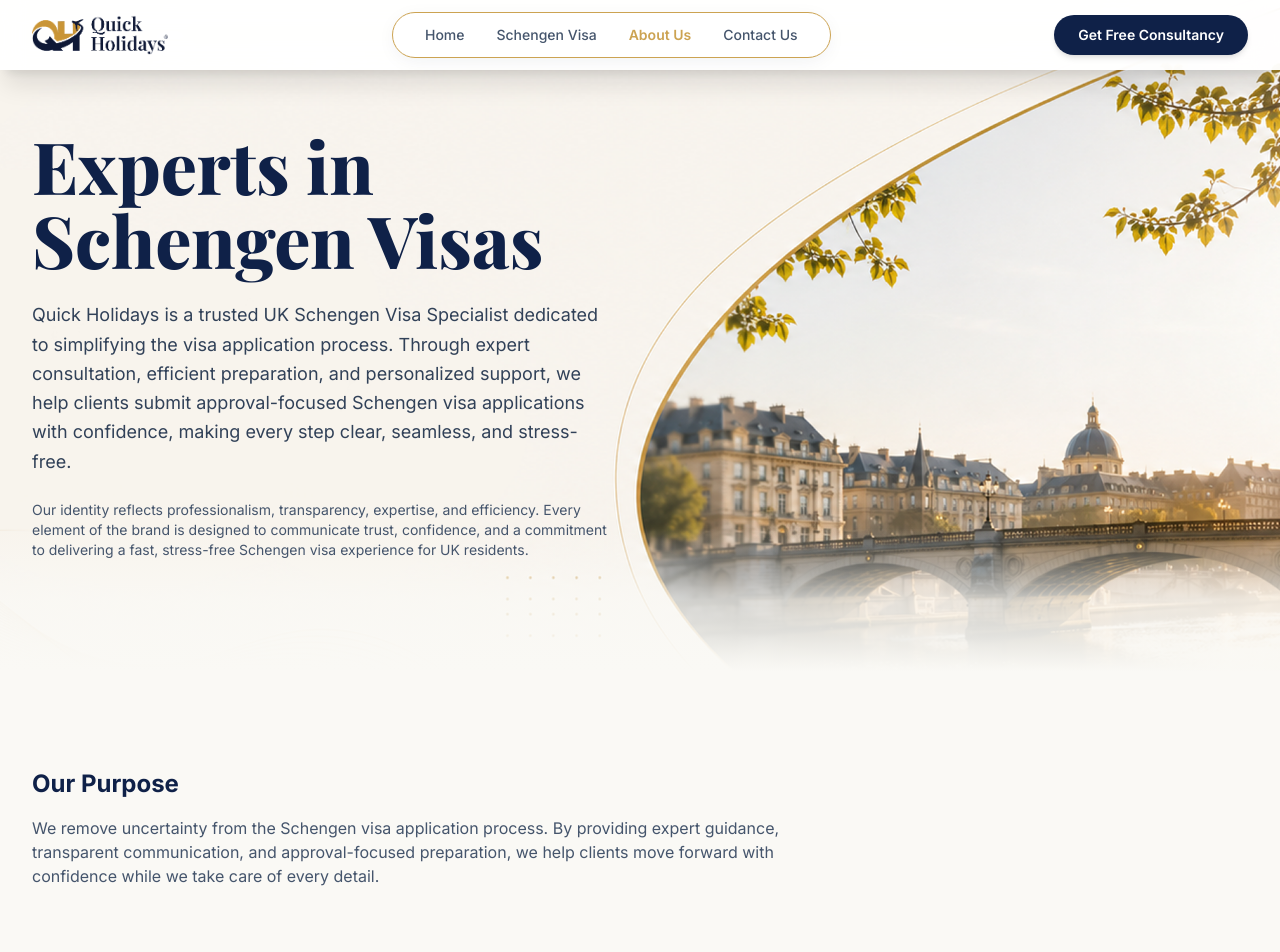
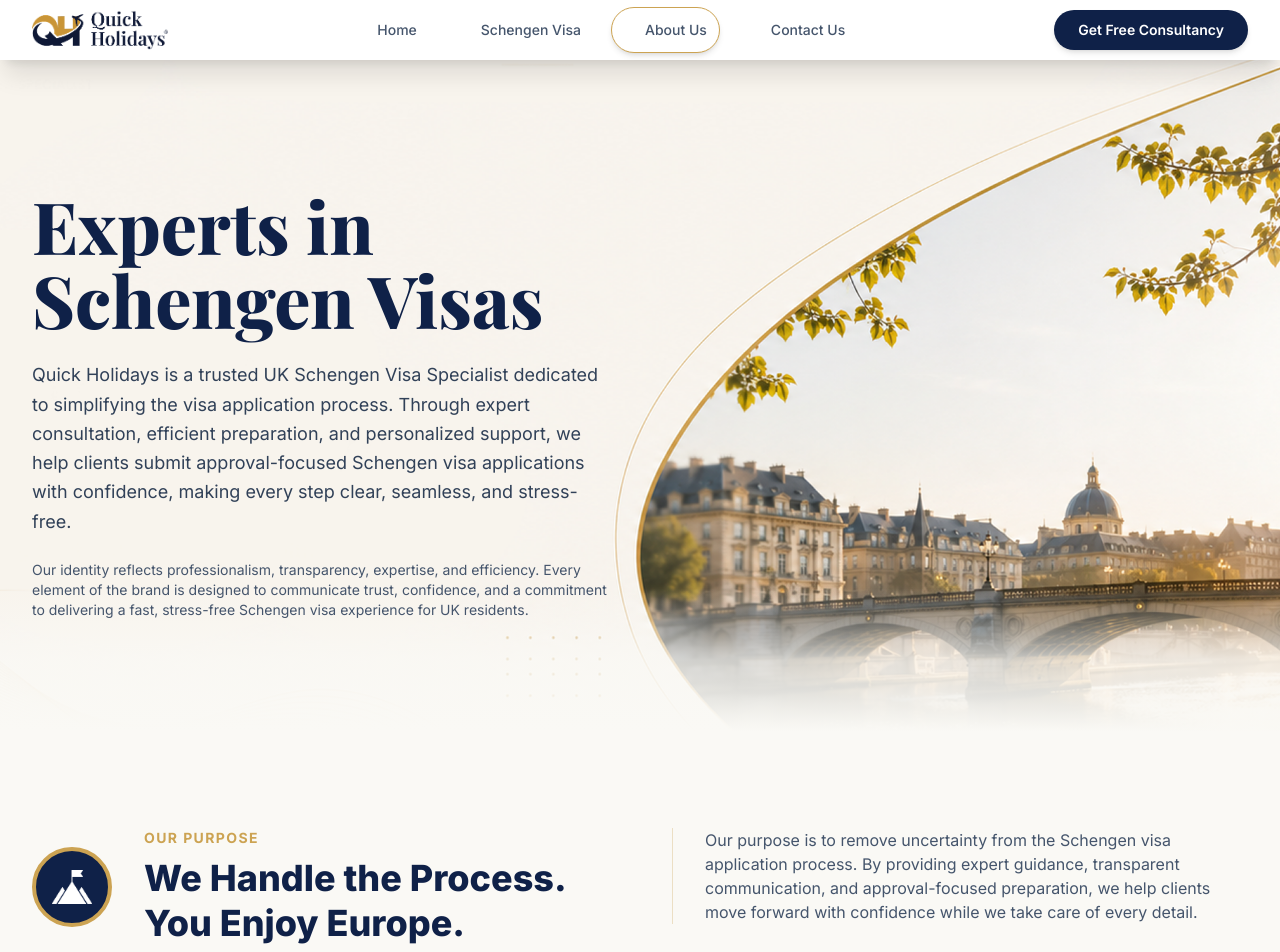
Before and after one commit to tlhaasami/quickholidays, a Next.js app: page /about in a window 1280 px wide. Shown: the top 952 px of the page. Built offline with nearby package versions, Linux system fonts and the light colour scheme; a web font is replaced by a local one.

Commit message:
after jumma nimaz this was the progress

```diff
--- a/src/app/about/page.tsx
+++ b/src/app/about/page.tsx
@@ -1,5 +1,6 @@
 import Image from "next/image";
 import { aboutUsBg } from "@/constants/data";
+import ourPurposeIcon from "@/assets/icons/our-purpose.png";
 
 export default function AboutPage() {
   return (
@@ -41,11 +42,33 @@ export default function AboutPage() {
         </section>
 
         <section className="relative z-20 mx-auto max-w-7xl px-4 sm:px-6 lg:px-8 py-16 sm:py-24">
-          <div className="text-left">
-            <h2 className="text-2xl font-bold text-brand-navy mb-4">Our Purpose</h2>
-            <p className="text-slate-600 max-w-3xl">
-              We remove uncertainty from the Schengen visa application process. By providing expert guidance, transparent communication, and approval-focused preparation, we help clients move forward with confidence while we take care of every detail.
-            </p>
+          <div className="flex flex-col md:flex-row items-center md:items-start gap-8">
+            {/* Icon + Title */}
+            <div className="flex items-center gap-6 md:gap-8 md:flex-1">
+              <div className="shrink-0">
+                <div className="w-20 h-20 rounded-full bg-brand-navy flex items-center justify-center border-4 border-brand-gold">
+                  <Image src={ourPurposeIcon} alt="purpose icon" width={40} height={40} className="w-10 h-10 object-contain" />
+                </div>
+              </div>
+
+              <div>
+                <div className="text-xs sm:text-sm font-bold uppercase tracking-widest text-brand-gold mb-2">OUR PURPOSE</div>
+                <h3 className="text-2xl sm:text-3xl md:text-4xl font-extrabold text-brand-navy leading-tight">
+                  We Handle the Process.
+                  <br />
+                  You Enjoy Europe.
+                </h3>
+              </div>
+            </div>
+
+            {/* Divider + Description */}
+            <div className="md:flex-1 w-full md:w-auto md:pl-8">
+              <div className="md:border-l md:border-brand-gold/30 md:pl-8 text-slate-600">
+                <p className="mb-0">
+                  Our purpose is to remove uncertainty from the Schengen visa application process. By providing expert guidance, transparent communication, and approval-focused preparation, we help clients move forward with confidence while we take care of every detail.
+                </p>
+              </div>
+            </div>
           </div>
         </section>
       </main>
--- a/src/app/globals.css
+++ b/src/app/globals.css
@@ -15,3 +15,18 @@ body {
   color: #1E293B; /* Slate 800 for general text */
   font-family: var(--font-sans);
 }
+
+/* Header sizing variable so all pages have consistent spacing under fixed header */
+:root {
+  --header-height: 60px;
+}
+
+/* Reserve space for fixed header so page content aligns consistently */
+body {
+  padding-top: var(--header-height);
+}
+
+/* Smooth color transitions for nav links */
+.nav-link, .nav-link * {
+  transition: color 220ms ease, background-color 220ms ease;
+}
--- a/src/components/Hero.tsx
+++ b/src/components/Hero.tsx
@@ -80,7 +80,7 @@ export default function Hero() {
 
       {/* Floating Statistics Banner (Shifted downward to sit 30% on image and 70% below, overflow-visible) */}
       <div className="absolute bottom-0 left-0 right-0 z-20 translate-y-[65%] mx-auto max-w-6xl px-4 sm:px-6 lg:px-8">
-        <div className="bg-brand-gold rounded-[24px] sm:rounded-full py-6 px-6 sm:px-12 shadow-lg shadow-brand-gold/25 border border-white/20">
+        <div className="bg-brand-gold rounded-3xl sm:rounded-full py-6 px-6 sm:px-12 shadow-lg shadow-brand-gold/25 border border-white/20">
           <div className="grid grid-cols-1 gap-6 divide-y divide-brand-navy/10 sm:grid-cols-3 sm:gap-0 sm:divide-y-0 sm:divide-x">
             {STATS.map((stat, idx) => (
               <div
@@ -88,7 +88,7 @@ export default function Hero() {
                 className="flex items-center justify-start sm:justify-center gap-5 py-2 sm:py-0 sm:px-6 transition-all duration-300 hover:scale-[1.03]"
               >
                 {/* Stat Icon - Large size, directly on the gold banner background */}
-                <div className="flex-shrink-0">
+                <div className="shrink-0">
                   <Image
                     src={stat.icon}
                     alt={stat.label}
--- a/src/components/Navbar.tsx
+++ b/src/components/Navbar.tsx
@@ -1,6 +1,6 @@
 "use client";
 
-import { useState, useEffect } from "react";
+import { useState, useEffect, useRef } from "react";
 import Image from "next/image";
 import Link from "next/link";
 import { usePathname } from "next/navigation";
@@ -25,15 +25,45 @@ export default function Navbar() {
 
   const isHomeActive = pathname === "/";
   const isSchengenActive = pathname === "/schengen-visa";
-  const isAboutActive = pathname === "/about";
+  const isAboutActive = pathname === "/about-us";
+
+  const navRef = useRef<HTMLDivElement | null>(null);
+  const [highlightStyle, setHighlightStyle] = useState<{ left: number; width: number; opacity: number }>({
+    left: 0,
+    width: 0,
+    opacity: 0,
+  });
+
+  useEffect(() => {
+    const updateHighlight = () => {
+      const nav = navRef.current;
+      if (!nav) return;
+      const selector = `a[href="${pathname}"]`;
+      const activeLink = nav.querySelector(selector) as HTMLElement | null;
+      if (!activeLink) {
+        setHighlightStyle((s) => ({ ...s, opacity: 0 }));
+        return;
+      }
+      const navRect = nav.getBoundingClientRect();
+      const linkRect = activeLink.getBoundingClientRect();
+      const left = linkRect.left - navRect.left + nav.scrollLeft - 6; // small offset to include padding
+      const width = linkRect.width + 12; // extend pill beyond text a bit
+      setHighlightStyle({ left: Math.max(4, left - 8), width: width + 16, opacity: 1 });
+    };
+
+    // update on mount, route change, and resize
+    updateHighlight();
+    window.addEventListener("resize", updateHighlight);
+    return () => window.removeEventListener("resize", updateHighlight);
+  }, [pathname]);
 
   return (
-    <header className="fixed top-0 left-0 right-0 z-50 w-full transition-all duration-300 bg-white/95 backdrop-blur-md shadow-xl py-3">
-      <div className="mx-auto max-w-7xl px-4 sm:px-6 lg:px-8">
-        <div className="flex items-center justify-between gap-4">
+    <header className="fixed top-0 left-0 right-0 z-50 w-full transition-all duration-300 bg-white/95 backdrop-blur-md shadow-xl h-[var(--header-height)]">
+      <div className="mx-auto max-w-7xl px-4 sm:px-6 lg:px-8 h-full">
+        <div className="flex items-center h-full justify-between gap-4">
 
           {/* Logo */}
-          <div className="shrink-0">
+          <div className="flex-shrink-0">
             <Link href="/" className="flex items-center">
               <Image
                 src={logoTop}
@@ -45,11 +75,22 @@ export default function Navbar() {
           </div>
 
           {/* Center Navigation Links (Capsule shape on Desktop) */}
-          <nav className="hidden md:flex items-center justify-center bg-white shadow-[0_4px_20px_-4px_rgba(15,33,72,0.08)] border border-brand-gold rounded-full px-8 py-3">
-            <div className="flex items-center space-x-8 text-sm font-medium">
+          <nav ref={navRef} className="hidden md:flex items-center justify-center rounded-full px-8 py-3 relative">
+            {/* Moving highlight pill (desktop only) */}
+            <span
+              aria-hidden
+              className="absolute top-1/2 -translate-y-1/2 rounded-full bg-white border border-brand-gold shadow-md pointer-events-none transition-all duration-300"
+              style={{
+                left: highlightStyle.left,
+                width: highlightStyle.width,
+                opacity: highlightStyle.opacity,
+                height: `calc(100% - 10px)`,
+              }}
+            />
+            <div className="flex items-center space-x-10 text-sm font-medium relative z-10">
               <Link
                 href="/"
-                className={`transition-colors duration-200 ${
+                className={`nav-link inline-flex items-center px-3 py-1.5 rounded-md transition-colors duration-200 ${
                   isHomeActive
                     ? "text-brand-gold font-semibold"
                     : "text-slate-600 hover:text-brand-navy"
@@ -59,7 +100,7 @@ export default function Navbar() {
               </Link>
               <Link
                 href="/schengen-visa"
-                className={`transition-colors duration-200 ${
+                className={`nav-link inline-flex items-center px-3 py-1.5 rounded-md transition-colors duration-200 ${
                   isSchengenActive
                     ? "text-brand-gold font-semibold"
                     : "text-slate-600 hover:text-brand-navy"
@@ -69,7 +110,7 @@ export default function Navbar() {
               </Link>
               <Link
                 href="/about"
-                className={`transition-colors duration-200 ${
+                className={`nav-link inline-flex items-center px-3 py-1.5 rounded-md transition-colors duration-200 ${
                   isAboutActive
                     ? "text-brand-gold font-semibold"
                     : "text-slate-600 hover:text-brand-navy"
@@ -79,7 +120,7 @@ export default function Navbar() {
               </Link>
               <Link
                 href="/#consultation"
-                className="text-slate-600 hover:text-brand-navy transition-colors duration-200"
+                className="nav-link inline-flex items-center px-3 py-1.5 rounded-md text-slate-600 hover:text-brand-navy transition-colors duration-200"
               >
                 Contact Us
               </Link>
```
